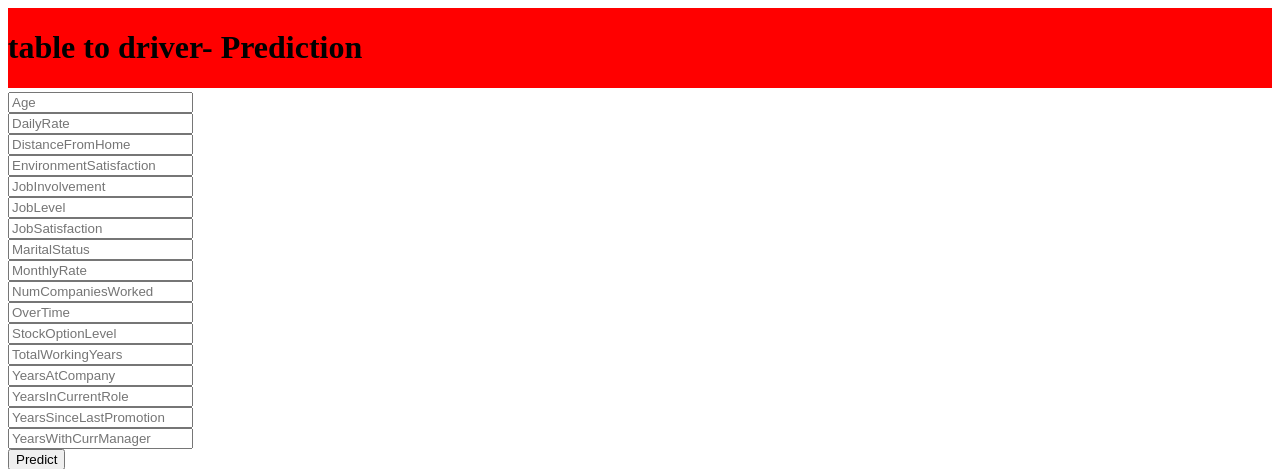
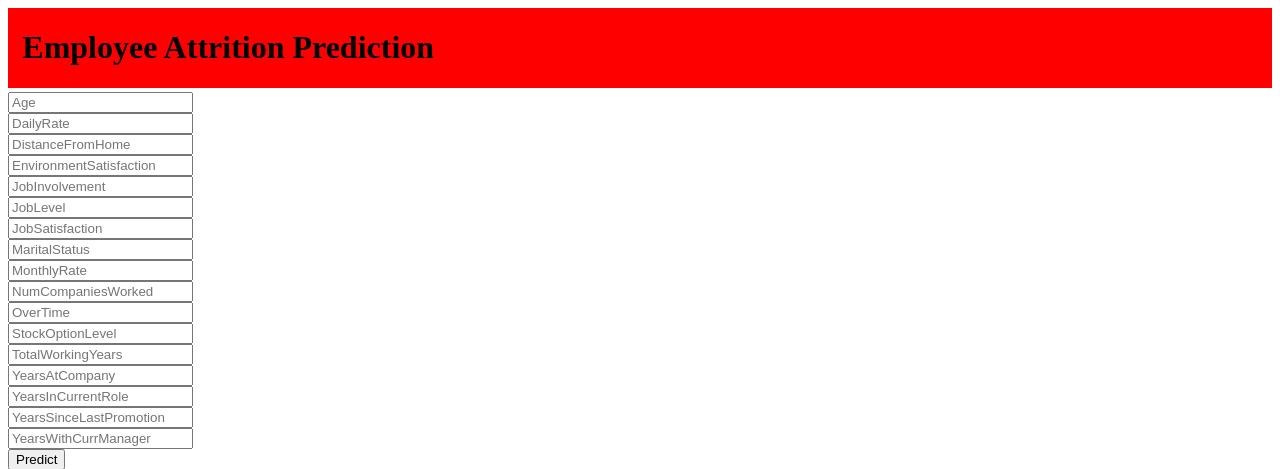
Before and after one commit to MrRam28/Employee-Attrition-Prediction, a Flask app: page / in a window 1280 px wide. Shown: the top 469 px of the page. Run offline with Flask 2, Linux system fonts and the light colour scheme; parts of the project's set-up code (start-up, migrations or seed data) failed here and were passed over.

Commit message:
commit changes

```diff
--- a/templates/home.html
+++ b/templates/home.html
@@ -15,7 +15,7 @@
 <body>
  <div class="login">
     <marquee direction="right"  bgcolor="red" >
-	<h1 style="text-align:center">Seat is Comfertable to driver- Prediction</h1>
+	<h1 style="text-align:center">Employee Attrition Prediction</h1>
     </marquee>
 
      <!-- Main Input For Receiving Query to our ML -->
```
